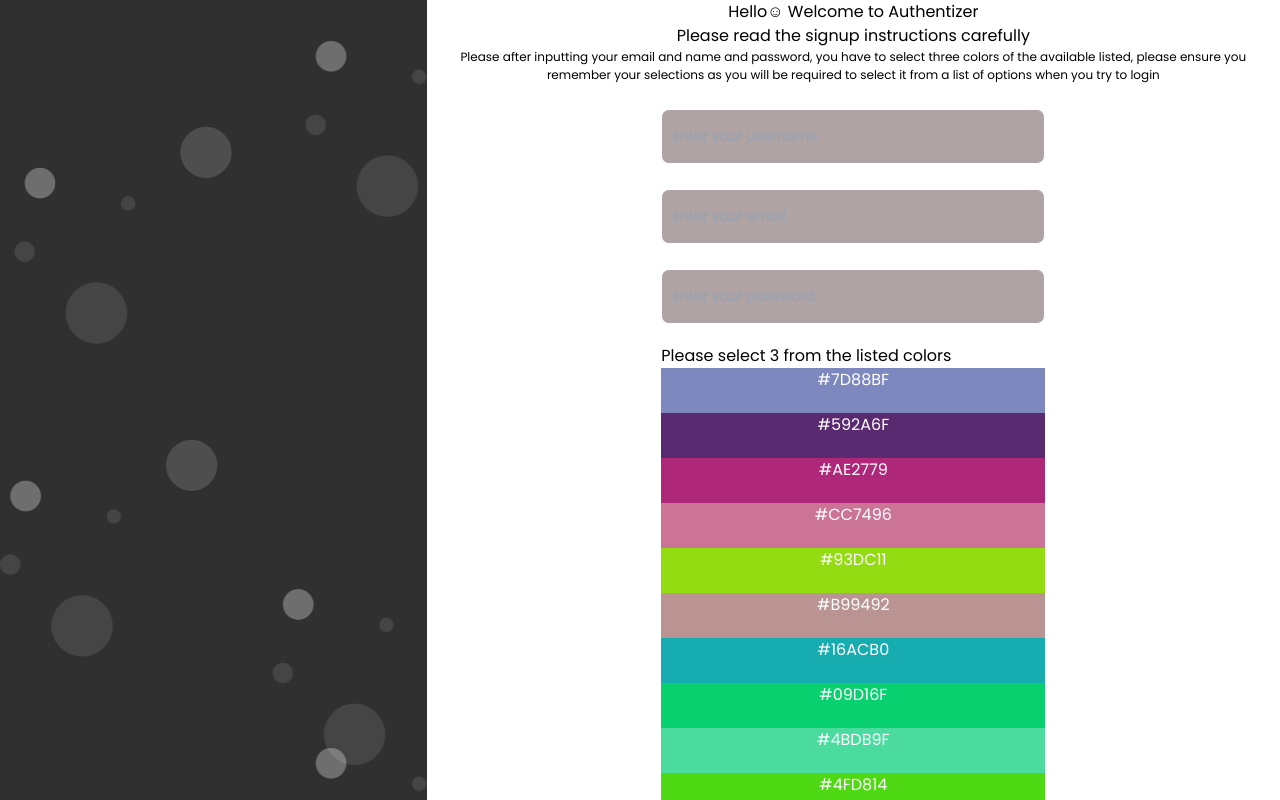
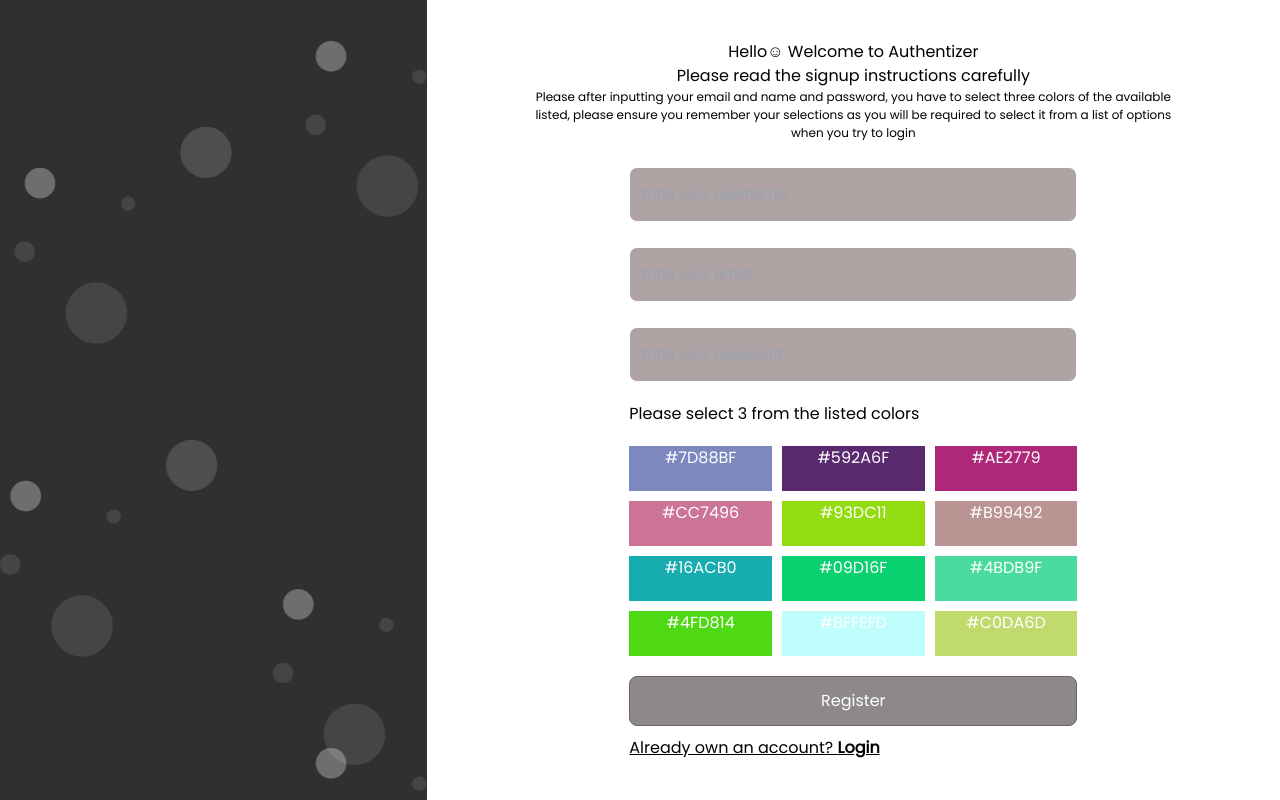
Before and after one commit to DebayoTomisin/multi-level-auth, a Next.js app: page /register in a window 1280 px wide. Shown: the top 800 px of the page. Built offline with nearby package versions, Linux system fonts and the light colour scheme.

Commit message:
ft/login captcha component

```diff
--- /dev/null
+++ b/src/components/auth/LoginCaptcha.js
@@ -0,0 +1,64 @@
+import React, { useState, useEffect } from "react";
+import {
+  loadCaptchaEnginge,
+  LoadCanvasTemplate,
+  LoadCanvasTemplateNoReload,
+  validateCaptcha,
+} from "react-simple-captcha";
+import InputField from "../reusable/InputField";
+import { useRouter } from "next/router";
+
+const LoginCaptcha = () => {
+  const [captchaValue, setCaptchaValue] = useState("");
+  const [loading, setLoading] = useState(false);
+  const [activeBtn, setActiveBtn] = useState(false);
+  const router = useRouter();
+
+  useEffect(() => {
+    loadCaptchaEnginge(8);
+  }, []);
+
+  function handleSubmit() {
+    if (validateCaptcha(user_captcha) == True) {
+      successMessage("Captcha Matched");
+      setCaptchaValue("");
+      router.push("/");
+    } else {
+      errorMessage("Captcha does not match");
+    }
+  }
+
+  return (
+    <div className="authContainer">
+      <div className="leftContainer"></div>
+
+      <div className="rightContainer">
+        <div className="right-text">
+          <h1>Hello! Welcome back to Authentizer</h1>
+          <h3>Please follow the instructions</h3>
+        </div>
+        <div>
+          <LoadCanvasTemplate />
+        </div>
+        <form onSubmit={handleSubmit}>
+          <InputField
+            name="captcha"
+            value={captchaValue}
+            placeholder="Input what you see"
+            type="text"
+            onChange={setCaptchaValue}
+          />
+          <button className="button" disabled={!activeBtn}>
+            {loading ? (
+              <i className="fas fa-circle-notch fa-spin" aria-hidden="true"></i>
+            ) : (
+              "Login"
+            )}
+          </button>
+        </form>
+      </div>
+    </div>
+  );
+};
+
+export default LoginCaptcha;
--- a/styles/globals.css
+++ b/styles/globals.css
@@ -41,6 +41,7 @@
 
 .right-text {
   text-align: center;
+  width: 50%;
 }
 
 .inputGroup {
@@ -87,13 +88,13 @@
 
 .button:disabled {
   cursor: not-allowed;
-  background: rgb(29, 28, 28);
+  background: rgb(141, 137, 137);
 }
 
 .button:disabled:hover {
   cursor: not-allowed;
   color: #fcf9f9;
-  background: rgb(29, 28, 28);
+  background: rgb(46, 45, 45);
 }
 
 .actionText {
@@ -111,6 +112,7 @@
   text-align: center;
   padding: 0 10px;
 }
+
 @media screen and (max-width: 821px) {
   .authContainer {
     display: grid;
@@ -128,6 +130,18 @@
 
 @media screen and (min-width: 812px) {
   .inputGroup {
-    width: 30vw;
+    width: 35vw;
+  }
+
+  .right-text {
+    text-align: center;
+    width: 80%;
   }
 }
+
+.colorPicker {
+  display: grid;
+  gap: 10px;
+  margin: 20px 0;
+  grid-template-columns: repeat(3, 1fr);
+}
```
